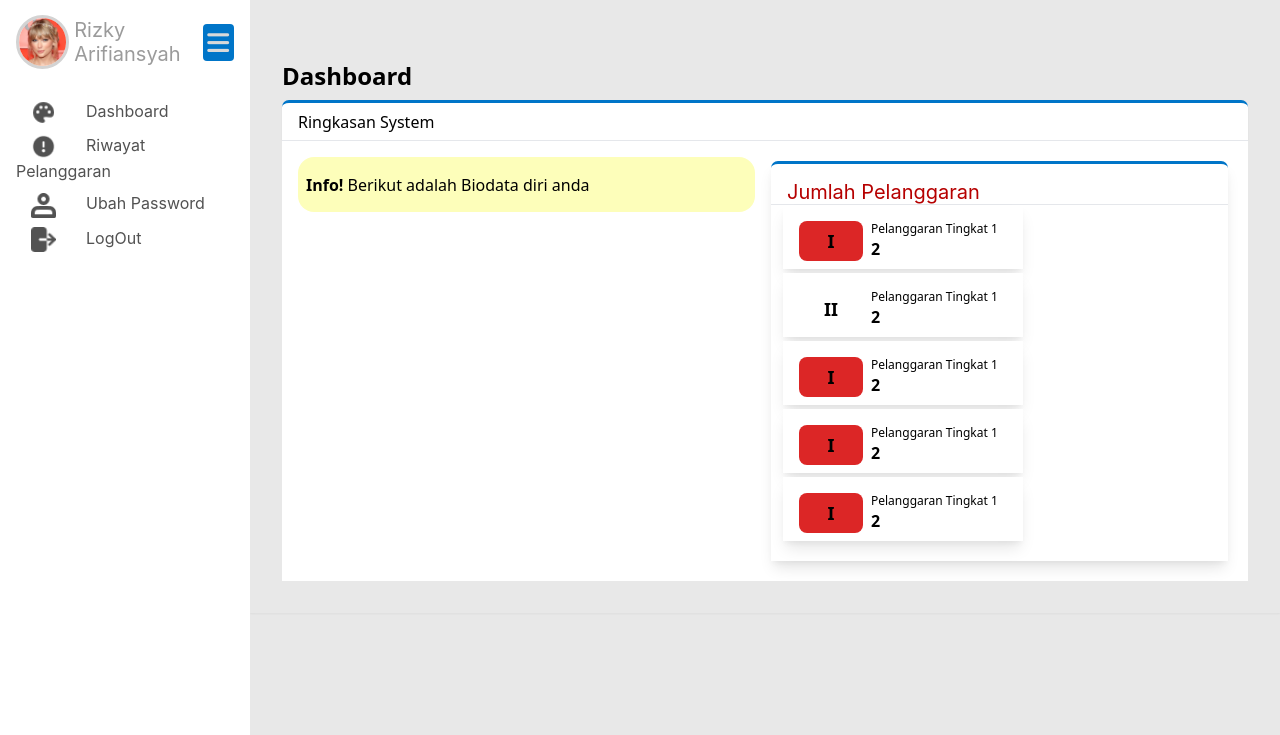
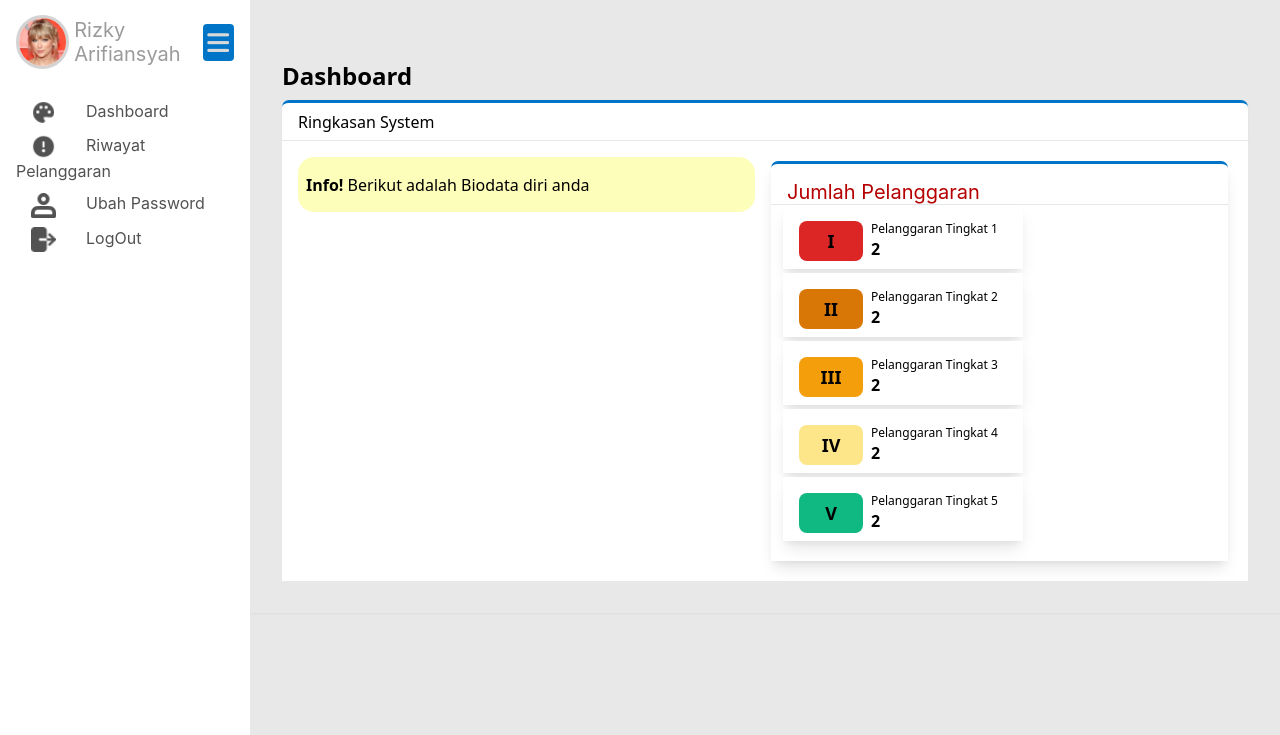
Before and after one commit to rafsanalhad/tatib_2g_final, a PHP site: page /mahasiswa.php in a window 1280 px wide. Shown: the part 65-800 px from the top of the page. Run offline with PHP 8.4, Linux system fonts and the light colour scheme; a user stored in the database is signed in; data comes from the database, SQL or seed files in the repository.

Commit message:
tambah warna jumlah pelanggaran

```diff
--- a/loginProses.php
+++ b/loginProses.php
@@ -21,10 +21,9 @@
 
         $_SESSION['username'] =  $row['username'];
         header('location: mahasiswa.php');
-     }else{
+    }else{
         echo "Salah";
         header('location: index.php');
         echo mysqli_error ($koneksi) ;
     }
-
 ?>
--- a/mahasiswa.php
+++ b/mahasiswa.php
@@ -60,7 +60,7 @@
           <div class="flex-1 notif_db h-10 flex items-center pl-2">
           <p><b>Info! </b>Berikut adalah Biodata diri anda</p>
           </div>
-          <table class="items-center">
+          <table class="items-center w-full  mt-3">
           <?php
               include "koneksi.php";
               $nim = $_SESSION['username'];
@@ -132,37 +132,37 @@
             </div>
             <div class="flex w-60 h-16 bg-white shadow-lg ml-3 p-4 mb-1">
               <div class="flex-none">
-                <div class="w-16 h-10 bg-orange-500 rounded-lg grid justify-center items-center"><p class="text-lg font-bold">II</p></div>
+                <div class="w-16 h-10 bg-yellow-600 rounded-lg grid justify-center items-center"><p class="text-lg font-bold">II</p></div>
               </div>
               <div class="flex-auto ml-2">
-                <p class="text-xs">Pelanggaran Tingkat 1</p>
+                <p class="text-xs">Pelanggaran Tingkat 2</p>
                 <p class="font-bold">2</p>
               </div>
             </div>
             <div class="flex w-60 h-16 bg-white shadow-lg ml-3 p-4 mb-1">
               <div class="flex-none">
-                <div class="w-16 h-10 bg-red-600 rounded-lg grid justify-center items-center"><p class="text-lg font-bold">I</p></div>
+                <div class="w-16 h-10 bg-yellow-500 rounded-lg grid justify-center items-center"><p class="text-lg font-bold">III</p></div>
               </div>
               <div class="flex-auto ml-2">
-                <p class="text-xs">Pelanggaran Tingkat 1</p>
+                <p class="text-xs">Pelanggaran Tingkat 3</p>
                 <p class="font-bold">2</p>
               </div>
             </div>
             <div class="flex w-60 h-16 bg-white shadow-lg ml-3 p-4 mb-1">
               <div class="flex-none">
-                <div class="w-16 h-10 bg-red-600 rounded-lg grid justify-center items-center"><p class="text-lg font-bold">I</p></div>
+                <div class="w-16 h-10 bg-yellow-200 rounded-lg grid justify-center items-center"><p class="text-lg font-bold">IV</p></div>
               </div>
               <div class="flex-auto ml-2">
-                <p class="text-xs">Pelanggaran Tingkat 1</p>
+                <p class="text-xs">Pelanggaran Tingkat 4</p>
                 <p class="font-bold">2</p>
               </div>
             </div>
             <div class="flex w-60 h-16 bg-white shadow-lg ml-3 p-4 mb-1">
               <div class="flex-none">
-                <div class="w-16 h-10 bg-red-600 rounded-lg grid justify-center items-center"><p class="text-lg font-bold">I</p></div>
+                <div class="w-16 h-10 bg-green-500 rounded-lg grid justify-center items-center box5"><p class="text-lg font-bold">V</p></div>
               </div>
               <div class="flex-auto ml-2">
-                <p class="text-xs">Pelanggaran Tingkat 1</p>
+                <p class="text-xs">Pelanggaran Tingkat 5</p>
                 <p class="font-bold">2</p>
               </div>
             </div>
@@ -199,7 +199,6 @@
     });
 </script>
 
-
 </body>
 
 </html>
```
